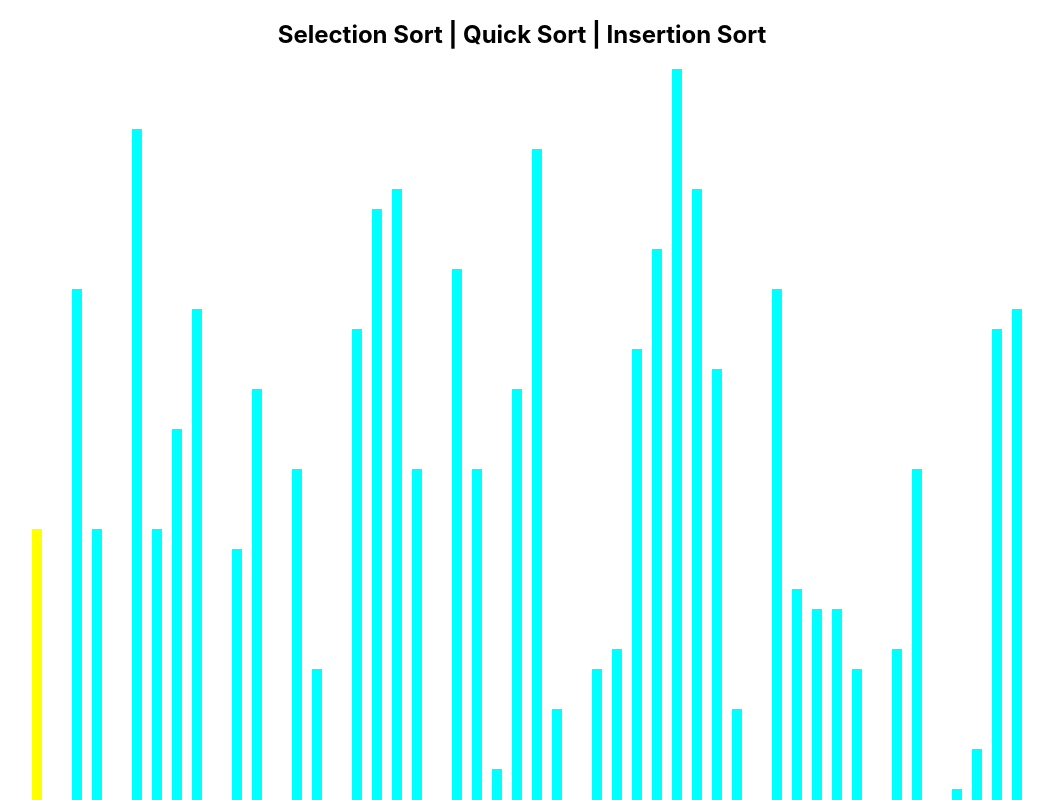
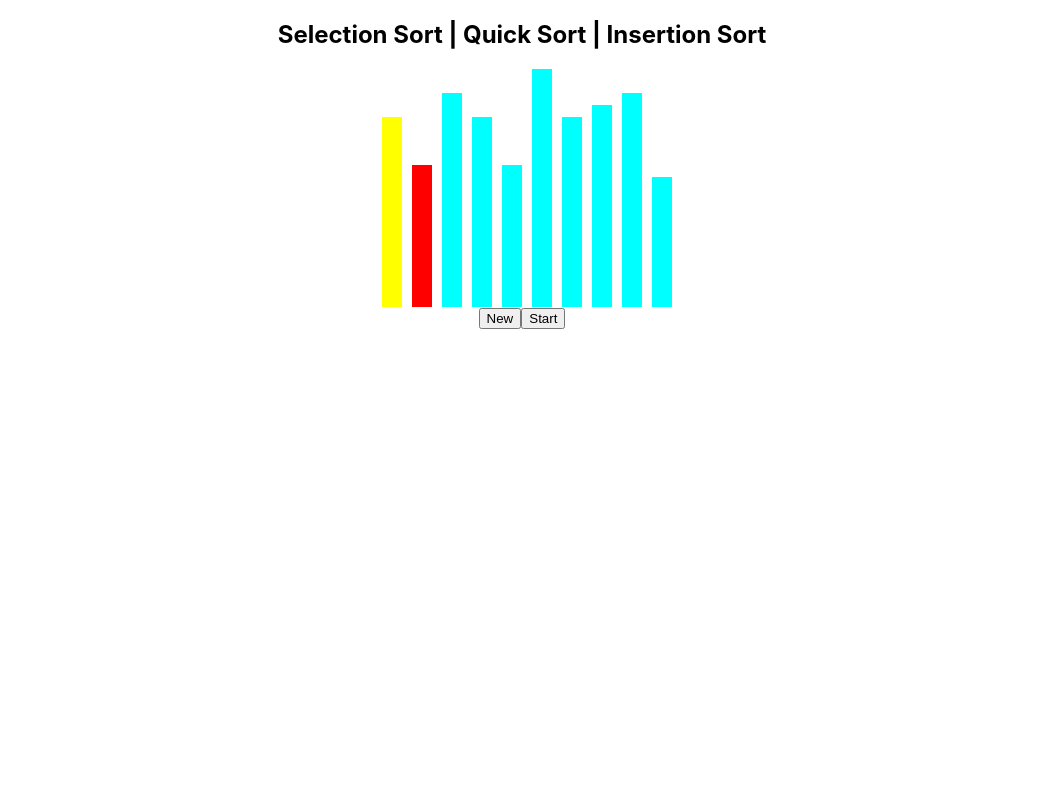
Before and after one commit to bilouStrike/VisualSort, a React (Create React App) app: page / in a window 1280 px wide. Shown: the top 800 px of the page, without its empty margins (118-1171 px from the left). Built offline with nearby package versions, Linux system fonts and the light colour scheme.

Commit message:
add swap visual

```diff
--- a/src/algorithm/selectionSort.js
+++ b/src/algorithm/selectionSort.js
@@ -1,4 +1,4 @@
-import { do_update_j, do_update_lower } from '../store/actions';
+import { do_update_j, do_update_lower, do_swap } from '../store/actions';
 
 function selectionSort(array, dispatch, isStart) {
     let arr = array.slice(0);
@@ -23,6 +23,8 @@ function doSelectionSort(arr, DispatchSignal) {
             var temp = arr[i];
             arr[i] = arr[lowest];
             arr[lowest] = temp;
+            DispatchSignal.push({ action:'SWAP_OP', value:[i,lowest], lastarr: arr.slice(0) });
+            DispatchSignal.push({ action:'SWAP_OP', value:[], lastarr: arr.slice(0) });
         }
     }
 }
@@ -39,13 +41,16 @@ function runDispatch(array, DispatchSignal, dispatch) {
         case 'UPDATE_LOWER':
                 dispatch(do_update_lower(action.value, action.lastarr))
             break;
+        case 'SWAP_OP':
+                dispatch(do_swap(action.value, action.lastarr))
+            break;
 
         default:
             break;
     }
     setTimeout(() => {
         runDispatch(array, DispatchSignal, dispatch);
-    }, 10);
+    }, 200);
 }
 
 export default selectionSort;
--- a/src/components/bar/bar.component.jsx
+++ b/src/components/bar/bar.component.jsx
@@ -1,11 +1,11 @@
 import React from 'react'
 import './bar.style.css';
 
-const Bar = ({ height, currentJ, currentLower }) => {
-    //console.log(currentIndice);
+const Bar = ({ height, currentJ, currentLower, swap }) => {
+    console.log(swap);
     const style = {
-        height: `${height*20+10}px`,
-        backgroundColor:  currentJ ? 'red' : currentLower ? 'yellow' : 'aqua'
+        height: `${height*12+10}px`,
+        backgroundColor: swap ? 'blue' : currentJ ? 'red' : currentLower ? 'yellow' : 'aqua'
     }
     const active_classess = 'bar';
     return (
--- a/src/components/bar/bar.style.css
+++ b/src/components/bar/bar.style.css
@@ -1,5 +1,5 @@
 .bar {
-    width:10px;
+    width:20px;
     margin-left: 10px;
     background-color: aqua;
 }
--- a/src/components/visualizer/visualizer.component.jsx
+++ b/src/components/visualizer/visualizer.component.jsx
@@ -5,7 +5,7 @@ import './visualizer.css';
 
 import selectionSort  from  './../../algorithm/selectionSort';
 
-const SortVisualizer = ({ dataArray ,currentI, currentJ, currentLower, dispatch, isStart, sort }) =>  {
+const SortVisualizer = ({ dataArray ,currentI, currentJ, swap, currentLower, dispatch, isStart, sort }) =>  {
 
     //const { data, currentIndice, lowest, currentIndice2 } = dataArray;
     useEffect(() => {
@@ -28,6 +28,7 @@ const SortVisualizer = ({ dataArray ,currentI, currentJ, currentLower, dispatch,
                         height={value}
                         currentJ={currentJ == index ? true : false}
                         currentLower={currentLower == index ? true : false}
+                        swap={ swap.includes(index) ? true : false  }
                     />
                 ))
             }
@@ -39,7 +40,8 @@ const mapStateToProps = (state) => ({
     isStart: state.start,
     currentI:state.currentI,
     currentJ:state.currentJ,
-    currentLower:state.currentLower
+    currentLower:state.currentLower,
+    swap:state.swap
 });
 
 const mapDispatchToProps = dispatch => ({
--- a/src/store/actions.js
+++ b/src/store/actions.js
@@ -17,3 +17,9 @@ export const do_update_lower = (lower, arr) => ({
     payload: lower,
     arrState:arr
 });
+
+export const do_swap = (swap, arr) => ({
+    type: 'SWAP_OP',
+    payload: swap,
+    arrState:arr
+});
--- a/src/store/reducer.js
+++ b/src/store/reducer.js
@@ -2,12 +2,13 @@ import generateValuesArray from '../helpers/generateValuesArray';
 import selectionSort from '../algorithm/selectionSort';
 
 const INITIAL_STATE = {
-    dataArray:generateValuesArray(50),
+    dataArray:generateValuesArray(10),
     lower : 0,
     currentI:0,
     currentJ:1,
     currentLower:0,
     sortMethod:'selection',
+    swap: [],
     start: false
 }
 
@@ -35,6 +36,12 @@ const sortReducer = ( state = INITIAL_STATE, action ) => {
                 currentLower:action.payload,
                 dataArray: action.arrState
             }
+        case 'SWAP_OP':
+            return {
+                ...state,
+                swap:action.payload,
+                dataArray: action.arrState,
+            }
         default:
             return state
     }
```
